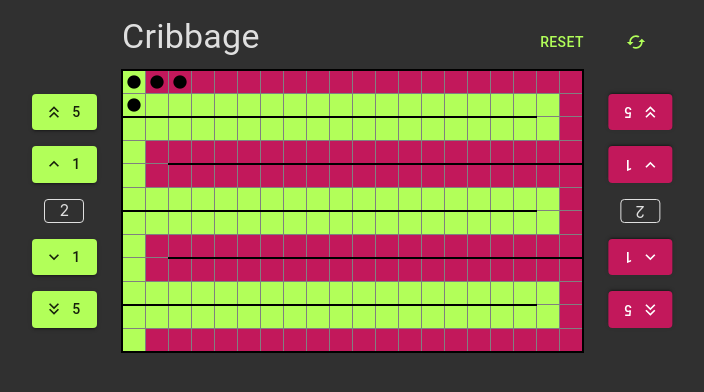
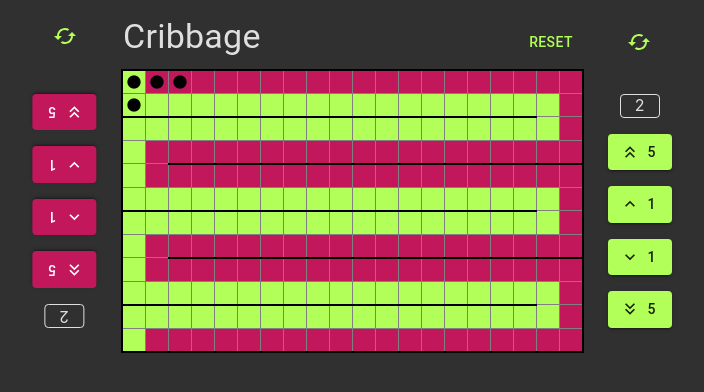
Before and after one commit to Sutherlandon/cribbage-board, a React (Create React App) app: page / in a window 1280 px wide. Shown: the top 392 px of the page, without its empty margins (288-992 px from the left). Built offline with nearby package versions, Linux system fonts and the light colour scheme.

Commit message:
Made the following usability improvements: - Switched the default side of the flipped buttons to appeal to more to right handed users. - Added rotate buttons for both sides for convenience. - Moved the score read out to the top of the button stack so that it is always visible when pressing buttons.

```diff
--- a/src/App.js
+++ b/src/App.js
@@ -3,7 +3,7 @@
 import DoubleArrowUp from '@mui/icons-material/KeyboardDoubleArrowUp';
 import DoubleArrowDown from '@mui/icons-material/KeyboardDoubleArrowDown';
 import Cached from '@mui/icons-material/Cached';
-import { Box, Grid, Typography } from '@mui/material';
+import { Box, Grid, IconButton, Typography } from '@mui/material';
 import { useState } from 'react';
 
 import Button from './components/CustomButton';
@@ -15,13 +15,17 @@
   const [movedLast, setMovedLast] = useState();
   const [redSide, setRedSide] = useState(blankSide);
   const [blueSide, setBlueSide] = useState(blankSide);
-  const [rotate, setRotate] = useState(true);
+  const [rotate, setRotate] = useState({ left: true, right: false });
 
   function reset() {
     if (window.confirm('Are you sure?')) {
       setRedSide(blankSide);
       setBlueSide(blankSide);
     }
+  }
+
+  function rotateSide(side) {
+    setRotate({ ...rotate, [side]: !rotate[side] });
   }
 
   function updatePegs(side, plusValue) {
@@ -77,19 +81,34 @@
       <Box sx={{ color: '#dfdfdf' }}>
         <Grid
           container
-          justifyContent='space-between'
           flexWrap='nowrap'
           sx={{
-            width: 460,
+            width: 640,
             margin: '16px auto 0',
-           }}
+          }}
         >
+          <Grid item>
+            <IconButton
+              color='primary'
+              onClick={() => rotateSide('left')}
+              sx={{ ml: '13px', mr: '38px' }}
+            >
+              <Cached />
+            </IconButton>
+          </Grid>
           <Grid item sx={{ width: 'content' }}>
             <Typography variant='h4'>Cribbage</Typography>
           </Grid>
-          <Grid item sx={{ marginRight: '-100px' }}>
+          <Grid item sx={{ flexGrow: 1 }} />
+          <Grid item>
             <Button onClick={reset} variant='text'>Reset</Button>
-            <Button onClick={() => setRotate(!rotate)} variant='text' startIcon={<Cached />} />
+            <IconButton
+              color='primary'
+              onClick={() => rotateSide('right')}
+              sx={{ ml: '28px', mr: '13px' }}
+            >
+              <Cached />
+            </IconButton>
           </Grid>
         </Grid>
       </Box>
@@ -100,69 +119,24 @@
             justifyContent='center'
             alignItems='center'
             direction='column'
-            sx={{ padding: 2 }}
+            sx={{
+              padding: 2,
+              transform: rotate.left ? 'rotate(180deg)' : 'none'
+            }}
           >
-            <Grid item>
-              <Button
-                onClick={() => updatePegs('blue', 5)}
-                startIcon={<DoubleArrowUp />}
-              >
-                5
-              </Button>
-            </Grid>
-            <Grid item>
-              <Button
-                onClick={() => updatePegs('blue', 1)}
-                startIcon={<ArrowUp />}
-              >
-                1
-              </Button>
-            </Grid>
             <Grid item>
               <Box sx={{
                 color: '#dfdfdf',
                 border: '1px solid #dfdfdf',
                 borderRadius: 1,
+                my: 1,
                 padding: '0 4px 2px 4px',
-                my: 1,
                 width: 30,
                 textAlign: 'center',
               }}>
-                {blueSide.score}
+                {redSide.score}
               </Box>
             </Grid>
-            <Grid item>
-              <Button
-                onClick={() => updatePegs('blue', -1)}
-                startIcon={<ArrowDown />}
-              >
-                1
-              </Button>
-            </Grid>
-            <Grid item>
-              <Button
-                onClick={() => updatePegs('blue', -5)}
-                startIcon={<DoubleArrowDown />}
-              >
-                5
-              </Button>
-            </Grid>
-          </Grid>
-        </Grid>
-        <Grid item>
-          <Board redPos={redSide} bluePos={blueSide} />
-        </Grid>
-        <Grid item>
-          <Grid
-            container
-            justifyContent='center'
-            alignItems='center'
-            direction='column'
-            sx={{
-              padding: 2,
-              transform: rotate ? 'rotate(180deg)' : 'none'
-            }}
-          >
             <Grid item>
               <Button
                 onClick={() => updatePegs('red', 5)}
@@ -180,19 +154,6 @@
               >
                 1
               </Button>
-            </Grid>
-            <Grid item>
-              <Box sx={{
-                color: '#dfdfdf',
-                border: '1px solid #dfdfdf',
-                borderRadius: 1,
-                my: 1,
-                padding: '0 4px 2px 4px',
-                width: 30,
-                textAlign: 'center',
-              }}>
-                {redSide.score}
-              </Box>
             </Grid>
             <Grid item>
               <Button
@@ -214,6 +175,67 @@
             </Grid>
           </Grid>
         </Grid>
+        <Grid item>
+          <Board redPos={redSide} bluePos={blueSide} />
+        </Grid>
+        <Grid item>
+          <Grid
+            container
+            justifyContent='center'
+            alignItems='center'
+            direction='column'
+            sx={{
+              padding: 2,
+              transform: rotate.right ? 'rotate(180deg)' : 'none'
+            }}
+          >
+            <Grid item>
+              <Box sx={{
+                color: '#dfdfdf',
+                border: '1px solid #dfdfdf',
+                borderRadius: 1,
+                padding: '0 4px 2px 4px',
+                my: 1,
+                width: 30,
+                textAlign: 'center',
+              }}>
+                {blueSide.score}
+              </Box>
+            </Grid>
+            <Grid item>
+              <Button
+                onClick={() => updatePegs('blue', 5)}
+                startIcon={<DoubleArrowUp />}
+              >
+                5
+              </Button>
+            </Grid>
+            <Grid item>
+              <Button
+                onClick={() => updatePegs('blue', 1)}
+                startIcon={<ArrowUp />}
+              >
+                1
+              </Button>
+            </Grid>
+            <Grid item>
+              <Button
+                onClick={() => updatePegs('blue', -1)}
+                startIcon={<ArrowDown />}
+              >
+                1
+              </Button>
+            </Grid>
+            <Grid item>
+              <Button
+                onClick={() => updatePegs('blue', -5)}
+                startIcon={<DoubleArrowDown />}
+              >
+                5
+              </Button>
+            </Grid>
+          </Grid>
+        </Grid>
       </Grid>
     </div>
   );
```
